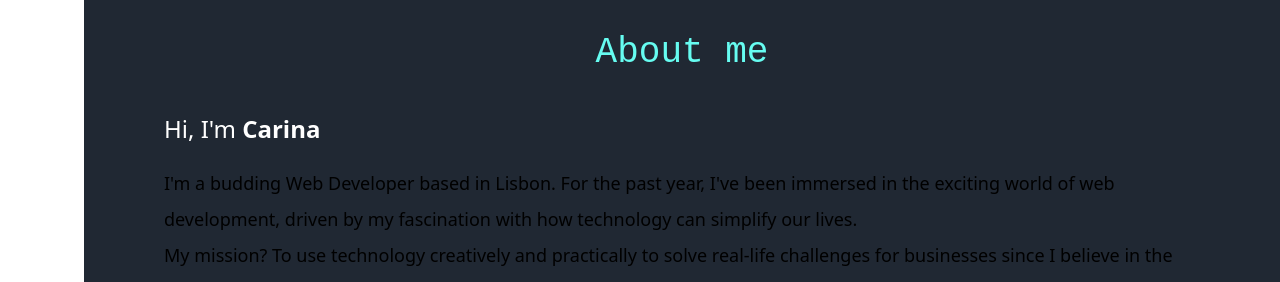
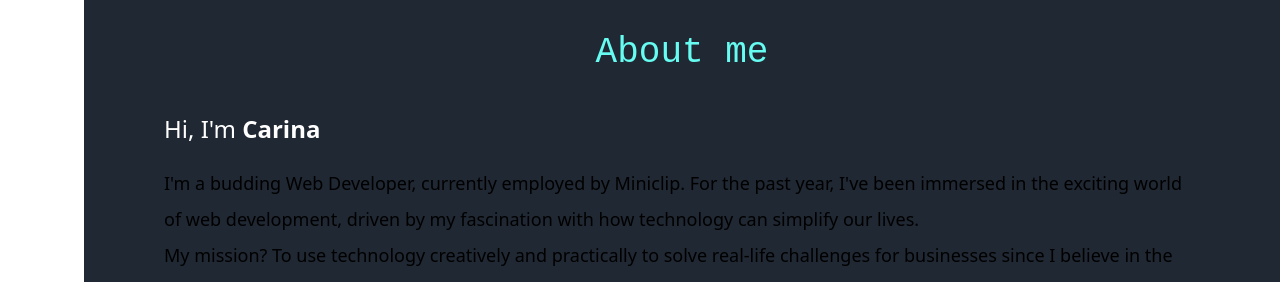
Before and after one commit to cfcmeireles/Portfolio-Carina, a Nuxt app: page /aboutme in a window 1280 px wide. Shown: the top 282 px of the page. Built offline with nearby package versions, Linux system fonts and the light colour scheme.

Commit message:
edit texts

```diff
--- a/pages/aboutme.vue
+++ b/pages/aboutme.vue
@@ -18,10 +18,10 @@
             <p
               class="text-sm md:text-base lg:text-lg sm:!leading-loose md:!leading-loose lg:!leading-loose font-rubik"
             >
-              I'm a budding Web Developer based in Lisbon. For the past year,
-              I've been immersed in the exciting world of web development,
-              driven by my fascination with how technology can simplify our
-              lives.
+              I'm a budding Web Developer, currently employed by Miniclip. For
+              the past year, I've been immersed in the exciting world of web
+              development, driven by my fascination with how technology can
+              simplify our lives.
             </p>
             <p
               class="text-sm md:text-base lg:text-lg leading-normal font-rubik sm:!leading-loose md:!leading-loose lg:!leading-loose"
```
